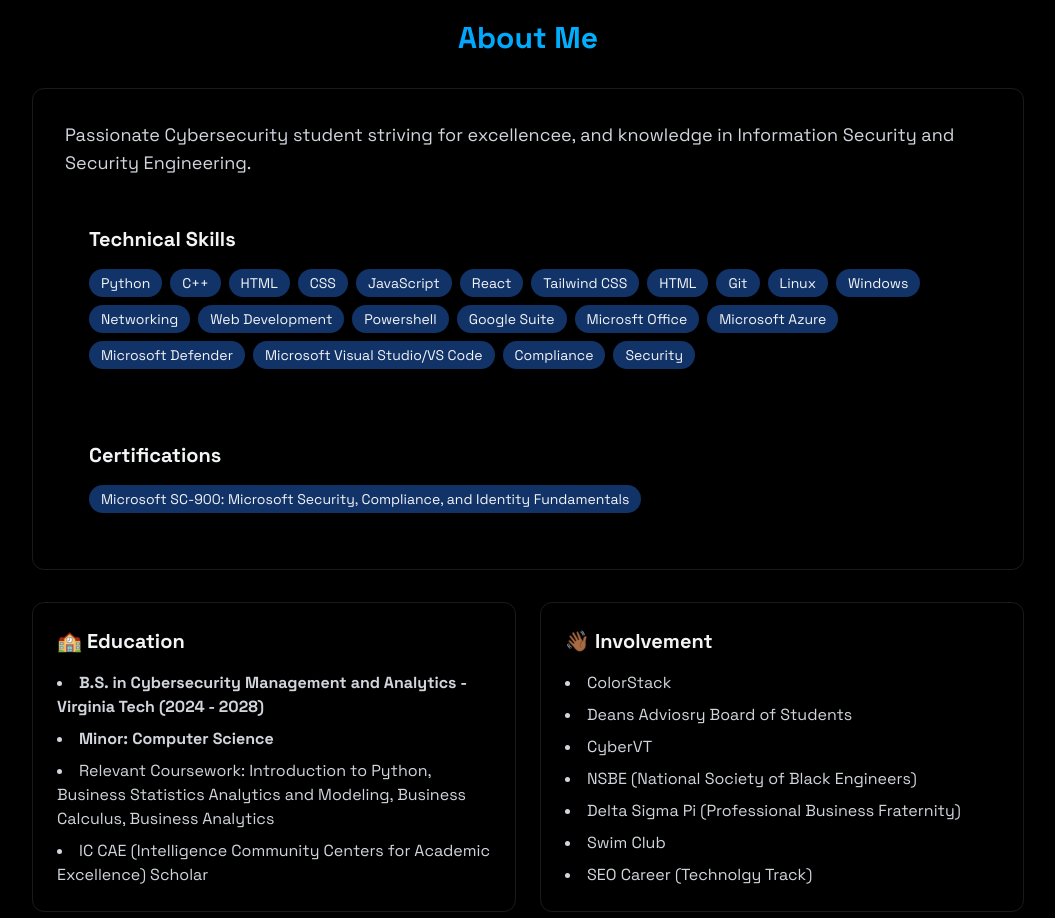
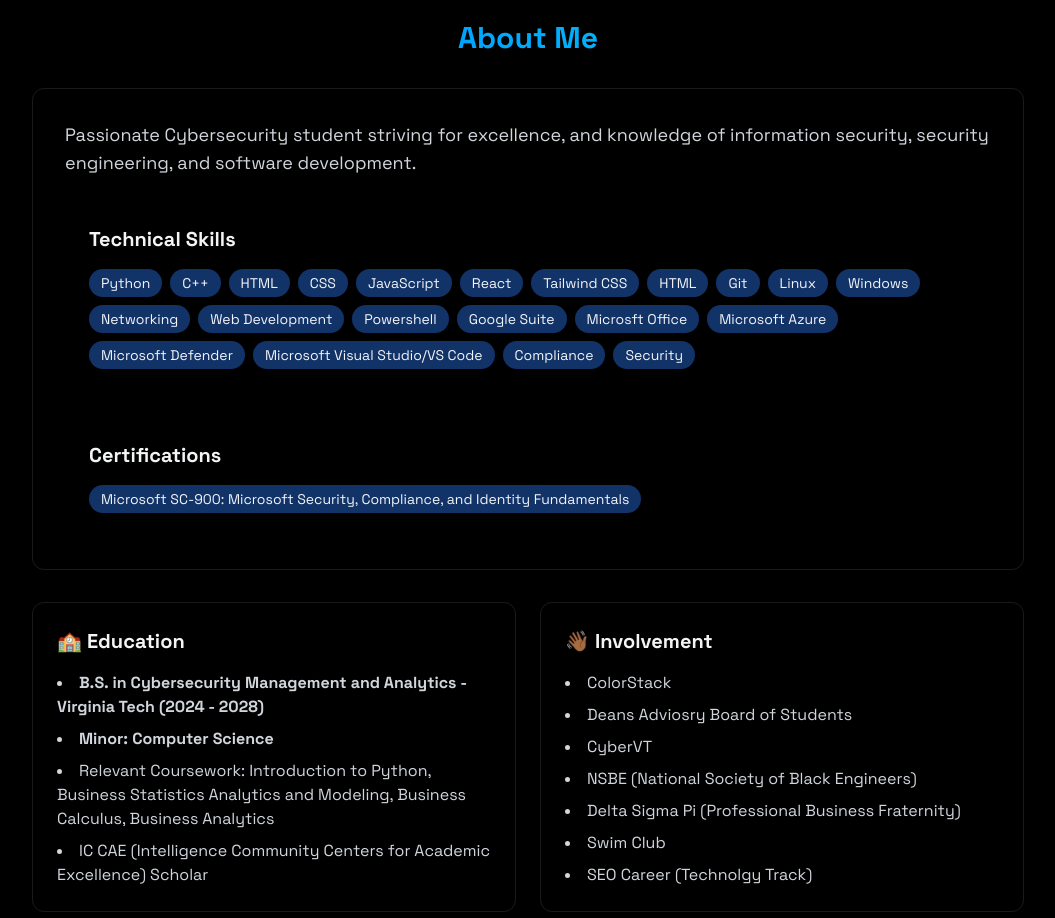
Before and after one commit to cameroncook10/cameroncookPortfolio, a React (Vite) app: page / in a window 1280 px wide. Shown: the part 860-1778 px from the top of the page, without its empty margins (112-1167 px from the left). Built offline with nearby package versions, Linux system fonts and the light colour scheme.

Commit message:
Update About.jsx

```diff
--- a/src/components/sections/About.jsx
+++ b/src/components/sections/About.jsx
@@ -43,8 +43,8 @@
 
     <div className="rounded-xl p-8 border-white/10 border hover:-translate-y-1 transition-all">
       <p className="text-lg text-gray-300 mb-6">
-       Passionate Cybersecurity student striving for excellencee,
-       and knowledge in Information Security and Security Engineering.
+       Passionate Cybersecurity student striving for excellence,
+       and knowledge of information security, security engineering, and software development.
       </p>
       <div className="rounded-xl p-6 hover:translate-y-1 transition-all">
        <h3 className="text-xl font-bold mb-4"> Technical Skills</h3>
```
